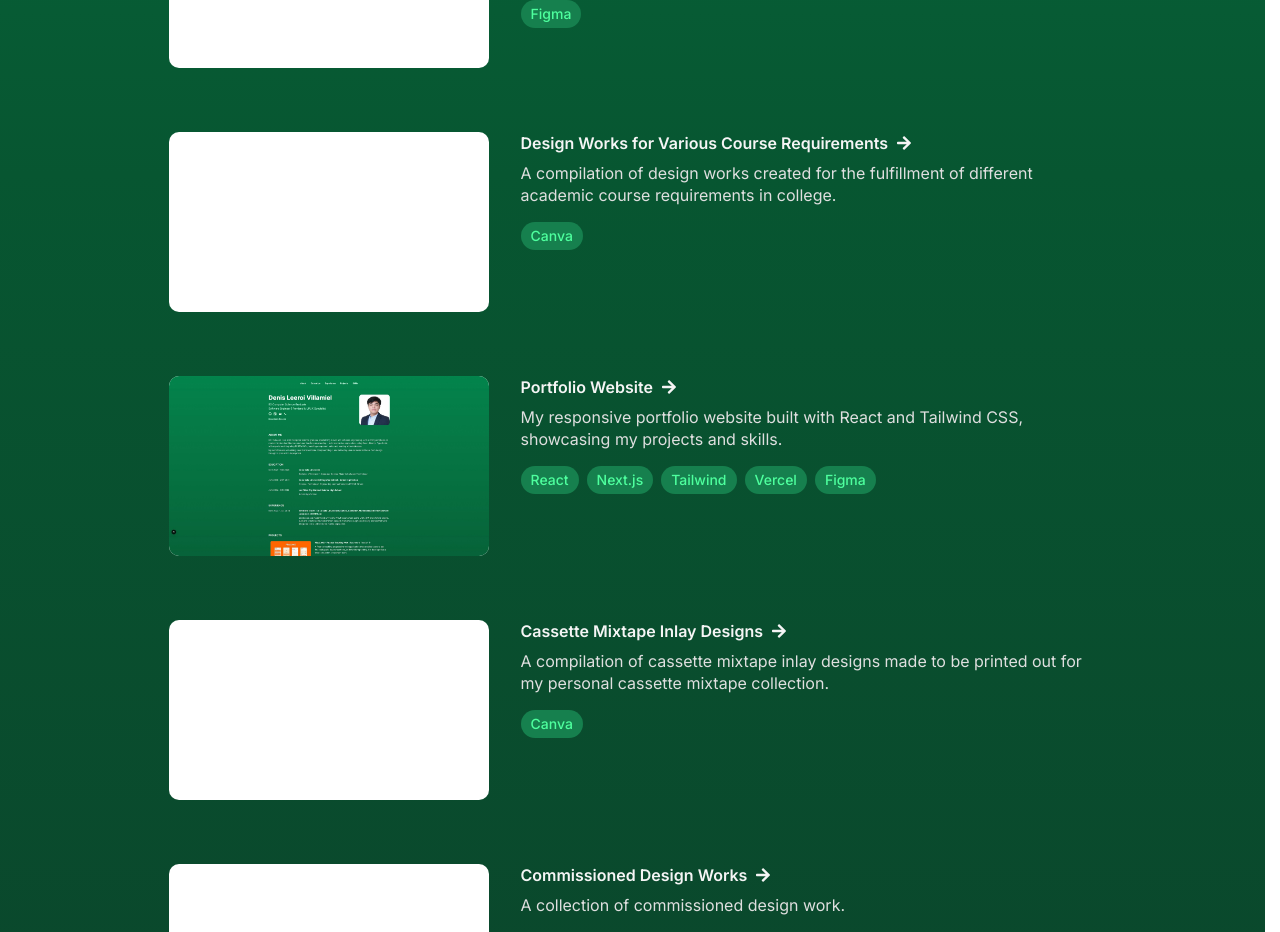
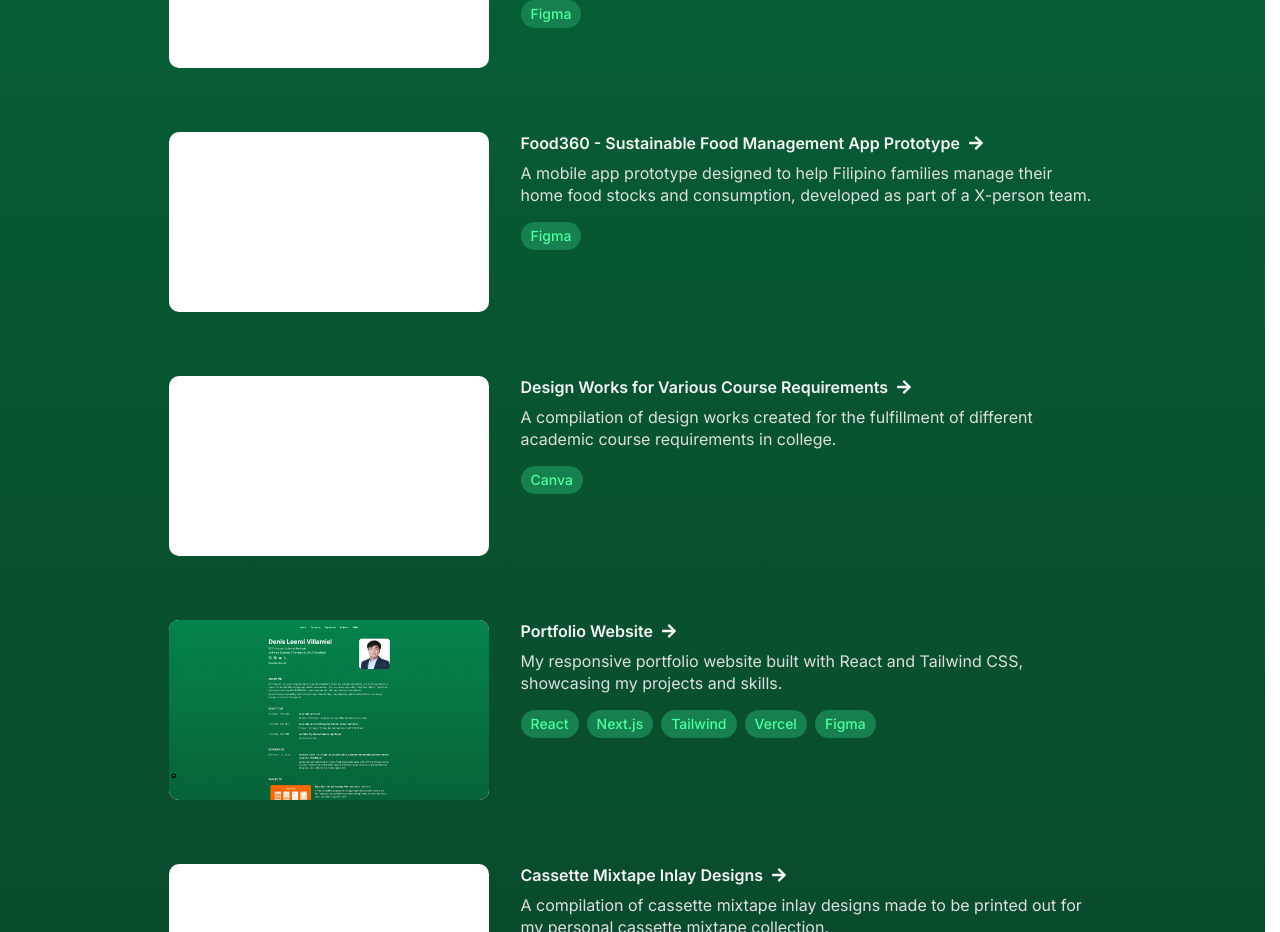
Before and after one commit to dlv66/PortfolioWebsite, a Next.js app: page /projects in a window 1280 px wide. Shown: the part 1280-2212 px from the top of the page. Built offline with nearby package versions, Linux system fonts and the light colour scheme.

Commit message:
refactor: replace figma links from canvas to interactive prototype

```diff
--- a/app/projects/projectsData.js
+++ b/app/projects/projectsData.js
@@ -30,7 +30,7 @@ export const projects = [
             },
             {
                 label: "Figma Prototype",
-                url: "https://www.figma.com/design/9HZ3hTSDEB7VKEmQCKR2n1/Thesis-App-Wireframe-Designs?node-id=46-228&t=dxSPkRomKNkCSg4a-1",
+                url: "https://www.figma.com/proto/9HZ3hTSDEB7VKEmQCKR2n1/Thesis-App-Wireframe-Designs?node-id=356-17803&p=f&t=yb7RxfZtJBNE3JrI-1&scaling=min-zoom&content-scaling=fixed&page-id=46%3A228&starting-point-node-id=356%3A17803&show-proto-sidebar=1",
             },
             {
                 label: "Video Presentation",
@@ -62,7 +62,7 @@ export const projects = [
             },
             {
                 label: "Figma Prototype",
-                url: "https://www.figma.com/design/aDq7IaAUUOG7Wq34cODnK6/MOBDEVE---MCO-Draft-1?node-id=0-1&t=L3auChL1xoA2ai8L-1",
+                url: "https://www.figma.com/proto/aDq7IaAUUOG7Wq34cODnK6/MOBDEVE---MCO-Draft-1?node-id=16-270&t=nQIQRd1LgJVgxmyQ-1&scaling=scale-down&content-scaling=fixed&page-id=0%3A1&starting-point-node-id=16%3A270&show-proto-sidebar=1",
             },
         ],
         technologies: ["Kotlin", "Android Studio", "Figma"],
@@ -73,6 +73,16 @@ export const projects = [
         title: "JPD Garage Online Management System",
         description:
             "A web-based finance and inventory management system for a motorcycle parts business in Laguna. Co-developed as part of a 9-person team.",
+        links: [
+            {
+                label: "GitHub Repository",
+                url: "https://github.com/briangabini/CSSWENG-IMS",
+            },
+            {
+                label: "Figma Prototype",
+                url: "https://www.figma.com/proto/kaXc82UqQPUg6YVhUMMfkh/Motorcycle-Shop-Inventory-Web-App?node-id=4-38&t=zANz08E0U7j1GUSD-1&scaling=min-zoom&content-scaling=fixed&page-id=0%3A1&starting-point-node-id=4%3A38"
+            },
+        ],
         technologies: ["JavaScript", "React", "Bootstrap", "Figma"],
     },
     {
@@ -81,6 +91,16 @@ export const projects = [
         title: "MVX - Music Rating & Review Website",
         description:
             "A full-stack MVP web application built with a 3-person team, allowing users to browse, rate, and review songs, albums, and artists.",
+        links: [
+            {
+                label: "GitHub Repository",
+                url: "https://github.com/dlv66/MVX-Music-Review-CCAPDEV-MCO",
+            },
+            {
+                label: "Canva Prototype",
+                url: "",
+            },
+        ],
         technologies: ["HTML", "CSS", "EJS", "Express.js", "Node.js", "MongoDB", "Canva"],
     },
     {
@@ -89,6 +109,14 @@ export const projects = [
         title: "AgriGuard - Farmer & Fisherfolk Support Mobile App Prototype",
         description:
             "A mobile app prototype focused on economic resilience and disaster preparedness for Filipino farmers and fisherfolk, created as part of a 4-person team.",
+        technologies: ["Figma"],
+    },
+    {
+        slug: "food360",
+        category: "academic",
+        title: "Food360 - Sustainable Food Management App Prototype",
+        description:
+            "A mobile app prototype designed to help Filipino families manage their home food stocks and consumption, developed as part of a X-person team.",
         technologies: ["Figma"],
     },
     {
```
